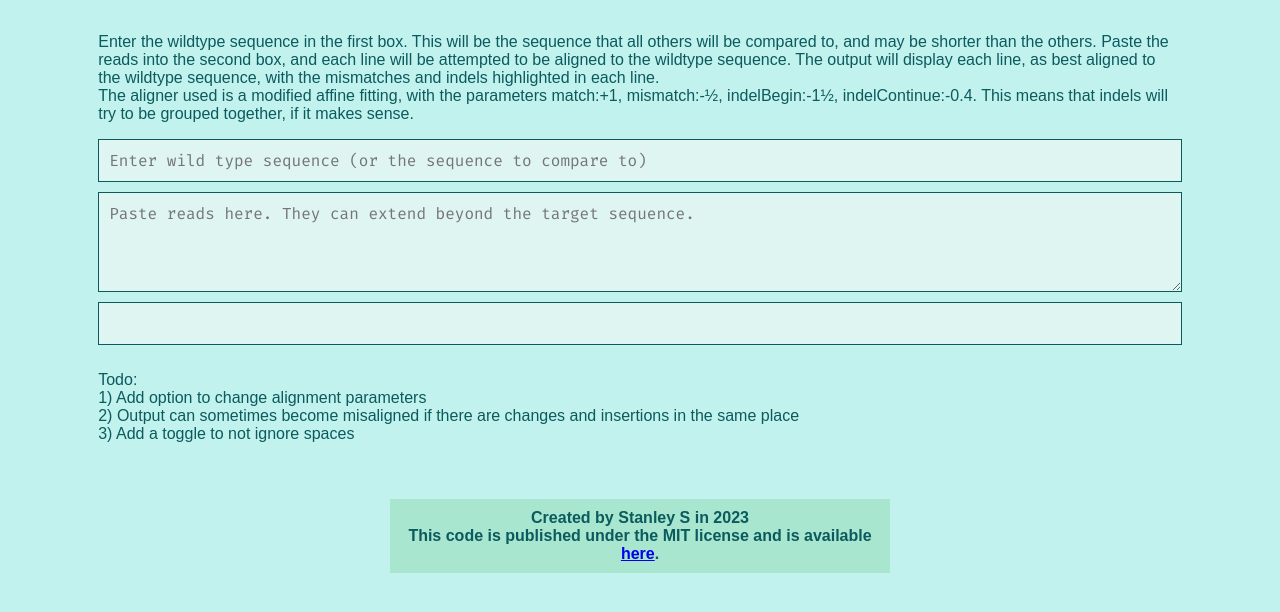
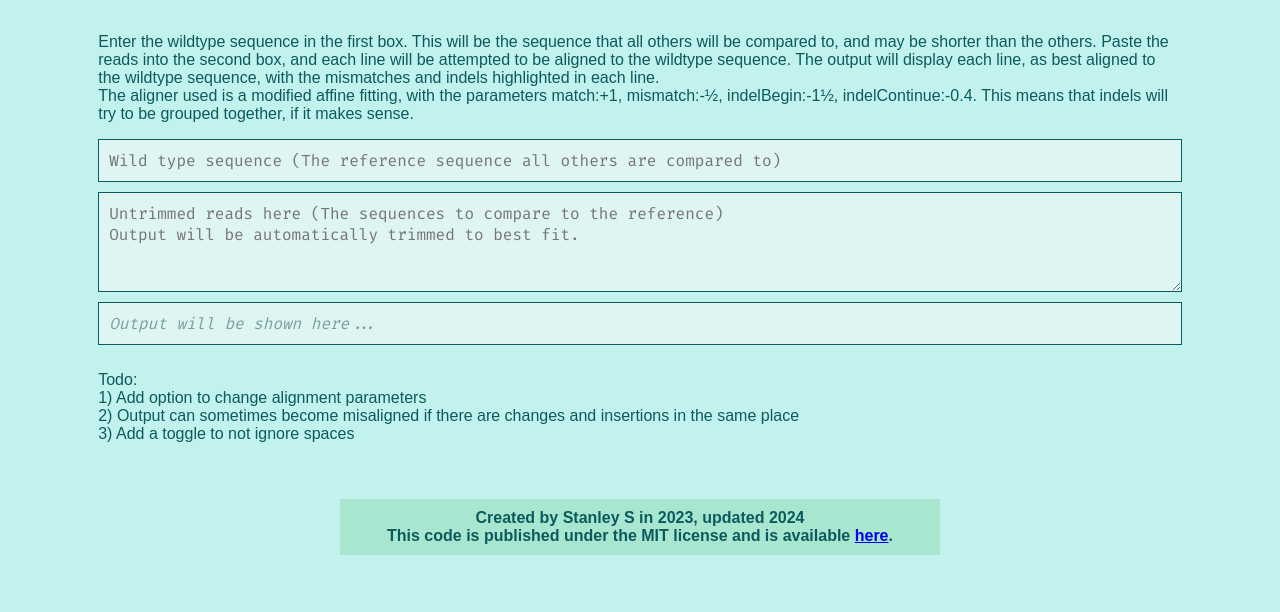
Before and after one commit to IceSelkie/WebMultiAligner, a plain HTML site: page index.html in a window 1280 px wide. Shown: the part 128-740 px from the top of the page. Drawn offline with Linux system fonts and the light colour scheme.

Commit message:
Update placeholder text to be more descriptive

```diff
--- a/index.html
+++ b/index.html
@@ -62,7 +62,7 @@
       margin-top: 40px;
       font-weight: bold;
       width: 90%;
-      max-width: 500px;
+      max-width: 600px;
       background-color: #A8E6CF;
       padding: 10px;
       box-sizing: border-box;
@@ -81,16 +81,17 @@
 <body>
   <h1>One to Many Sequence Aligner</h1>
   <p>Enter the wildtype sequence in the first box. This will be the sequence that all others will be compared to, and may be shorter than the others. Paste the reads into the second box, and each line will be attempted to be aligned to the wildtype sequence. The output will display each line, as best aligned to the wildtype sequence, with the mismatches and indels highlighted in each line.<br>The aligner used is a modified affine fitting, with the parameters match:+1, mismatch:-&#189;, indelBegin:-1&#189;, indelContinue:-0.4. This means that indels will try to be grouped together, if it makes sense.</p>
-  <input type="text" id="keyword" placeholder="Enter wild type sequence (or the sequence to compare to)" spellcheck="false">
-  <textarea id="text" placeholder="Paste reads here. They can extend beyond the target sequence." spellcheck="false"></textarea>
-  <div class="output" id="output"><span class="output-text" id="output-text"><br></span></div>
+  <input type="text" id="keyword" placeholder="Wild type sequence (The reference sequence all others are compared to)" spellcheck="false">
+  <textarea id="text" placeholder="Untrimmed reads here (The sequences to compare to the reference)
+Output will be automatically trimmed to best fit." spellcheck="false"></textarea>
+  <div class="output" id="output"><span class="output-text" id="output-text"><i style="color: #78A0A1">Output will be shown here...</i></span></div>
   <button id="download-btn" style="display: none;" class="disabled-btn"><svg xmlns="http://www.w3.org/2000/svg" viewBox="0 0 24 24" width="18" height="18"><path fill="#2DC770" d="M16.293 9.293L17.707 10.707L12 16.414L6.29297 10.707L7.70697 9.293L11 12.586V2H13V12.586L16.293 9.293ZM18 20V18H20V20C20 21.102 19.104 22 18 22H6C4.896 22 4 21.102 4 20V18H6V20H18Z"/></svg></button>
   <p>Todo:<br>
     1) Add option to change alignment parameters<br/>
     2) Output can sometimes become misaligned if there are changes and insertions in the same place<br/>
     3) Add a toggle to not ignore spaces
   </p>
-  <footer>Created by Stanley S in 2023<br>This code is published under the MIT license and is available <a href="https://github.com/IceSelkie/WebMultiAligner">here</a>.</footer>
+  <footer>Created by Stanley S in 2023, updated 2024<br>This code is published under the MIT license and is available <a href="https://github.com/IceSelkie/WebMultiAligner">here</a>.</footer>
 
   <script type="text/javascript">
     const keywordInput = document.getElementById('keyword');
```
